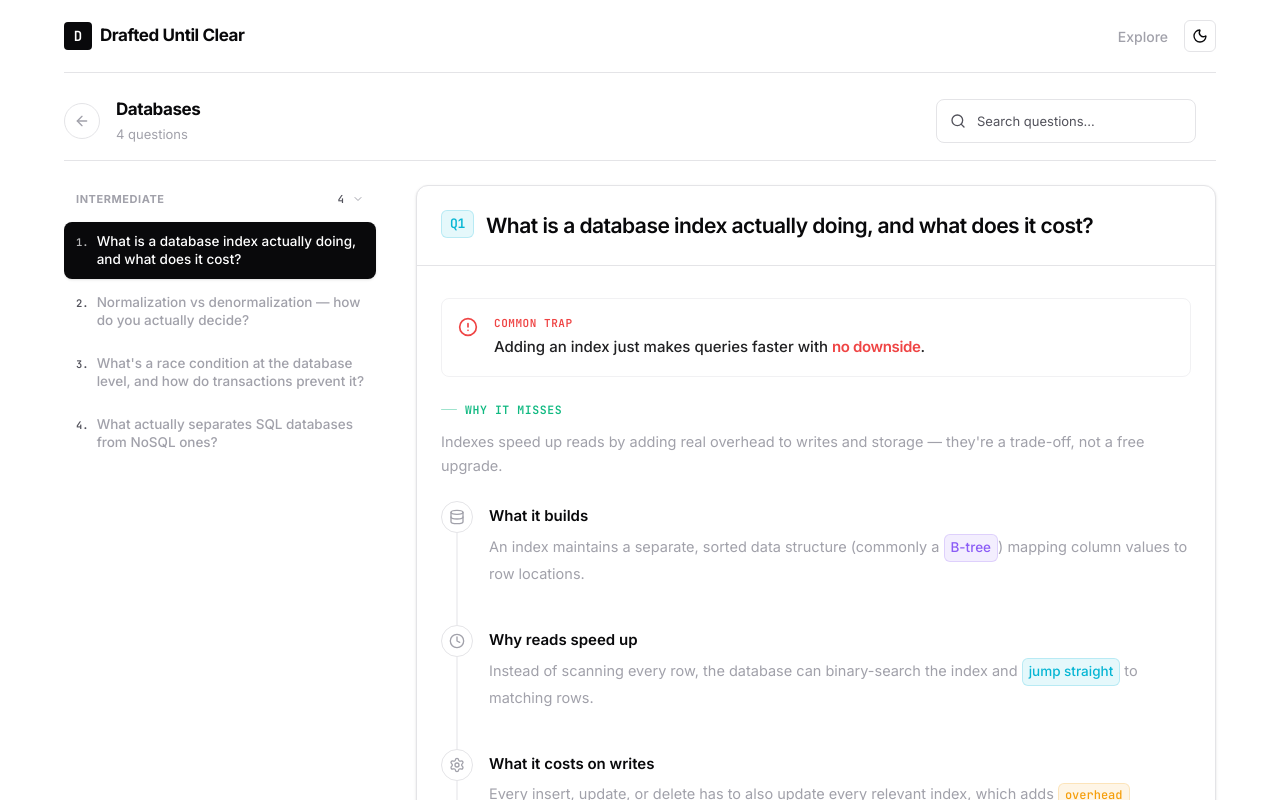
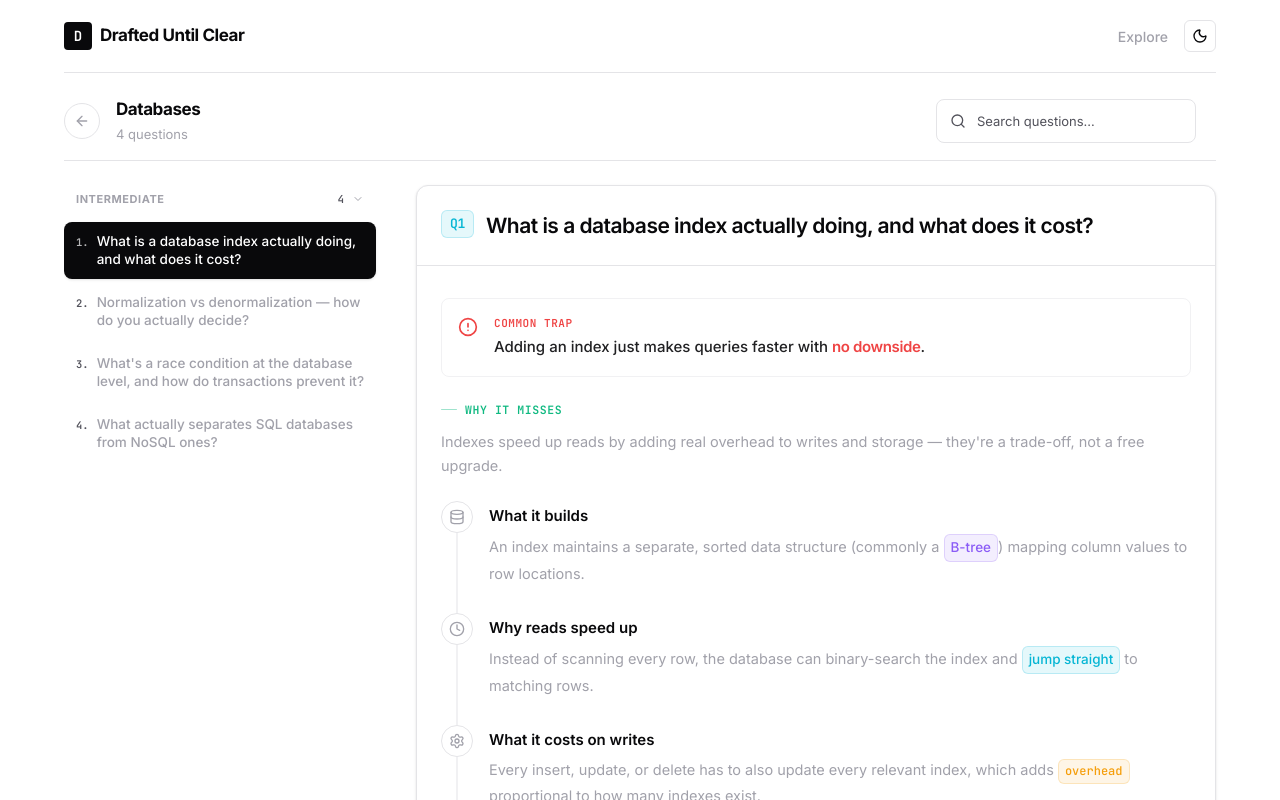
Before and after one commit to ihssmaheel-dev/drafted-until-clear, a Next.js app: page /categories/db in a window 1280 px wide. Shown: the top 800 px of the page. Built offline with nearby package versions, Linux system fonts and the light colour scheme.

Commit message:
style: aggressively tighten vertical spacing between timeline steps

```diff
--- a/src/components/questions/answer-steps.tsx
+++ b/src/components/questions/answer-steps.tsx
@@ -25,7 +25,7 @@ export function Step({ icon, title, children }: StepProps) {
       initial={{ opacity: 0, x: -10 }}
       animate={{ opacity: 1, x: 0 }}
       transition={{ duration: 0.3 }}
-      className="relative pl-12 pb-6 last:pb-2 after:absolute after:left-[15px] after:top-8 after:bottom-0 after:w-[2px] after:bg-border/50 last:after:hidden"
+      className="relative pl-12 pb-3 last:pb-2 after:absolute after:left-[15px] after:top-8 after:bottom-0 after:w-[2px] after:bg-border/50 last:after:hidden"
     >
       {/* Icon */}
       <div className="absolute left-0 top-0 flex size-8 items-center justify-center rounded-full border border-border bg-card text-text-muted z-10">
```
